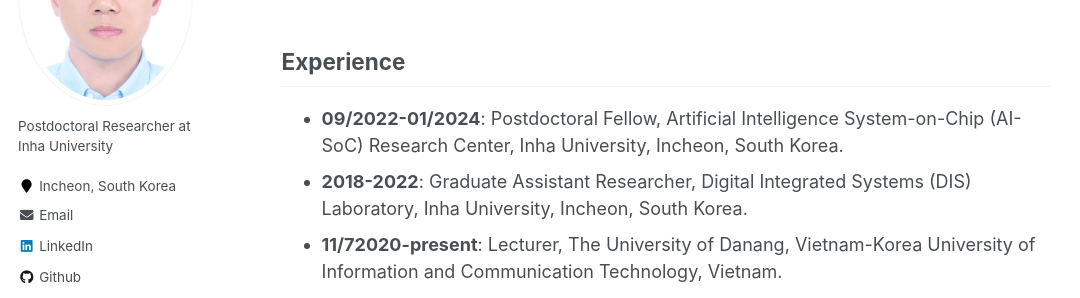
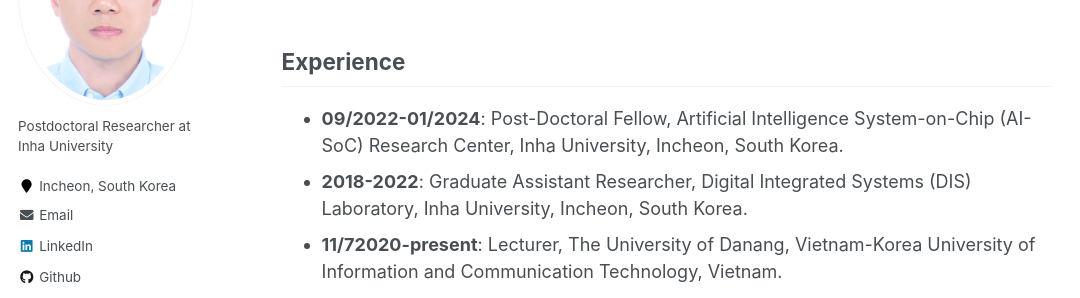
Before and after one commit to phapdn/phapdn.github.io, a Jekyll site: the page built from _pages/about.md, in a window 1280 px wide and 900 px high, scrolled down 484 px. Shown: the part 152-450 px from the top of the window, without its empty margins (0-1080 px from the left). Built offline with Jekyll 4.4.1, drawn with Linux system fonts in a browser that asks for light colours; some web fonts are replaced.

Commit message:
Update about.md

```diff
--- a/_pages/about.md
+++ b/_pages/about.md
@@ -21,7 +21,7 @@ My primary research interests include algorithms and architectures for:
 
 ## Experience
 
-* <b>09/2022-01/2024</b>: Postdoctoral Fellow, Artificial Intelligence System-on-Chip (AI-SoC) Research Center, Inha University, Incheon, South Korea.
+* <b>09/2022-01/2024</b>: Post-Doctoral Fellow, Artificial Intelligence System-on-Chip (AI-SoC) Research Center, Inha University, Incheon, South Korea.
 * <b>2018-2022</b>: Graduate Assistant Researcher, Digital Integrated Systems (DIS) Laboratory, Inha University, Incheon, South Korea.
 * <b>11/72020-present</b>: Lecturer, The University of Danang, Vietnam-Korea University of Information and Communication Technology, Vietnam.
 * <b>10/2017-10/2020</b>: Lecturer, The University of Danang, School of Information and Communication
```
